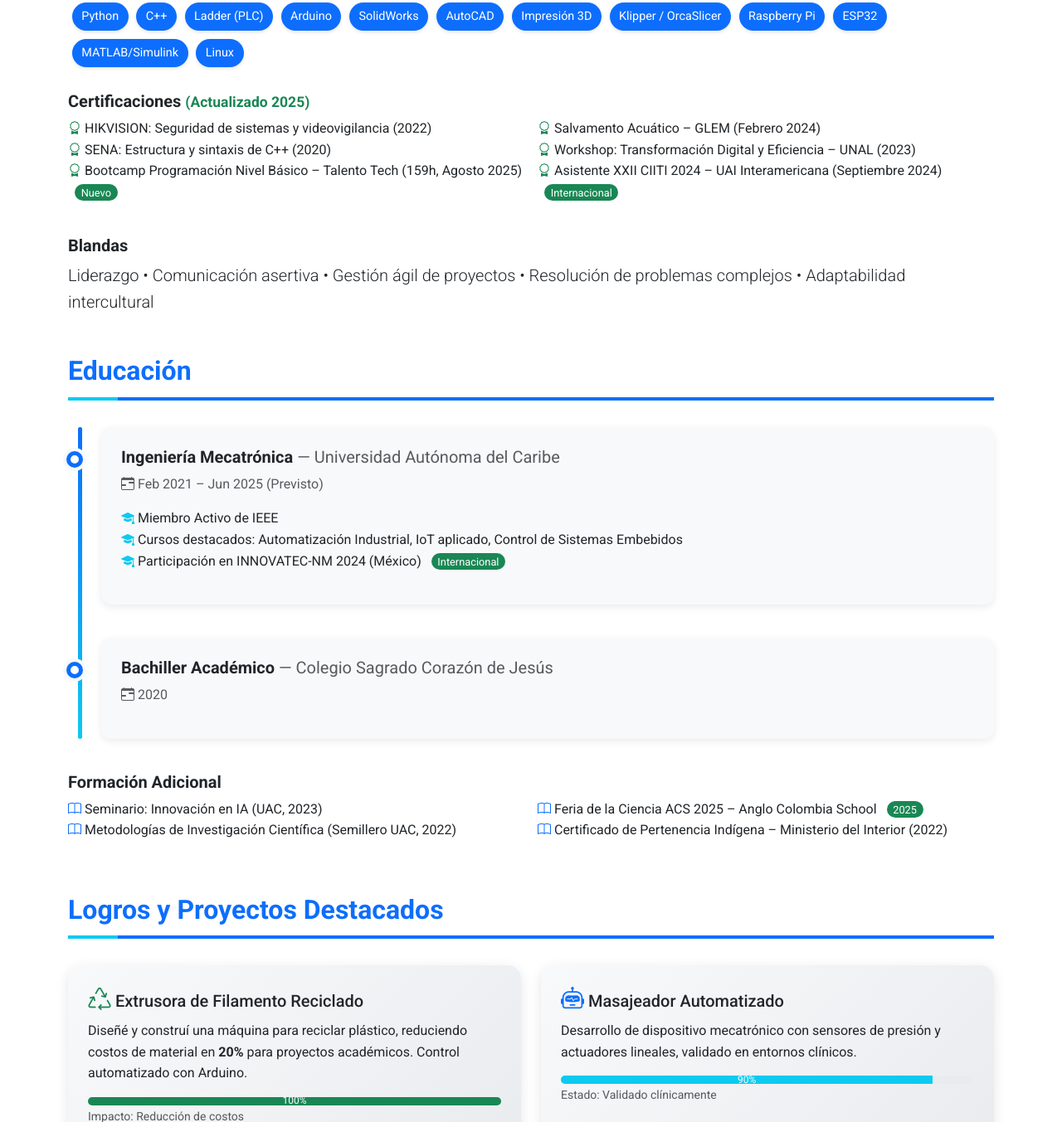
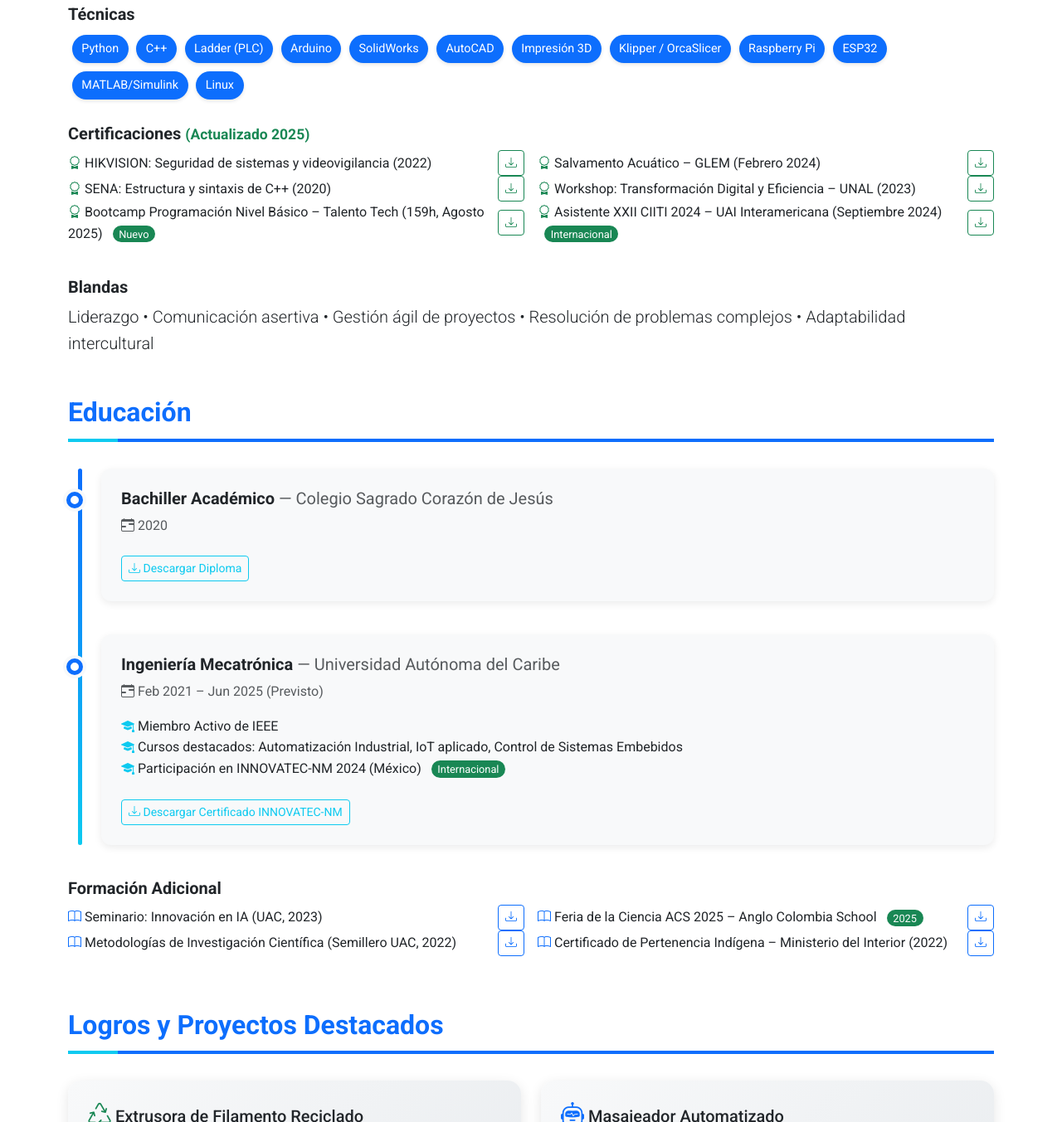
Before and after one commit to YamithR/C.V.-YamithR, a plain HTML site: page index.html in a window 1280 px wide. Shown: the part 1965-3318 px from the top of the page at 83% size. Drawn offline with nearby package versions, Linux system fonts and the light colour scheme.

```diff
--- a/index.html
+++ b/index.html
@@ -93,6 +93,9 @@
                         <li><i class="bi bi-arrow-right-circle text-primary"></i> Lideré desarrollo y validación de prototipo a escala de simulador mecánico de bote fluvial.</li>
                         <li><i class="bi bi-arrow-right-circle text-primary"></i> Análisis de materiales, experimentación y redacción de informes técnicos.</li>
                     </ul>
+                    <a href="certificados/oniris.pdf" download class="btn btn-sm btn-outline-primary mt-2">
+                        <i class="bi bi-download"></i> Descargar Certificado
+                    </a>
                 </div>
                 <div class="timeline-item">
                     <h5 class="fw-bold">Promotor de Prototipado y Miembro Activo IEEE <span class="text-muted fw-normal">— Universidad Autónoma del Caribe</span></h5>
@@ -124,16 +127,46 @@
             <div class="row g-3">
                 <div class="col-md-6">
                     <ul class="list-unstyled">
-                        <li><i class="bi bi-award text-success"></i> HIKVISION: Seguridad de sistemas y videovigilancia (2022)</li>
-                        <li><i class="bi bi-award text-success"></i> SENA: Estructura y sintaxis de C++ (2020)</li>
-                        <li><i class="bi bi-award text-success"></i> Bootcamp Programación Nivel Básico – Talento Tech (159h, Agosto 2025) <span class="cert-badge">Nuevo</span></li>
+                        <li class="d-flex justify-content-between align-items-center">
+                            <div>
+                                <i class="bi bi-award text-success"></i> HIKVISION: Seguridad de sistemas y videovigilancia (2022)
+                            </div>
+                            <a href="certificados/hikvision.pdf" download class="btn btn-sm btn-outline-success"><i class="bi bi-download"></i></a>
+                        </li>
+                        <li class="d-flex justify-content-between align-items-center">
+                            <div>
+                                <i class="bi bi-award text-success"></i> SENA: Estructura y sintaxis de C++ (2020)
+                            </div>
+                            <a href="certificados/sena_cpp.pdf" download class="btn btn-sm btn-outline-success"><i class="bi bi-download"></i></a>
+                        </li>
+                        <li class="d-flex justify-content-between align-items-center">
+                            <div>
+                                <i class="bi bi-award text-success"></i> Bootcamp Programación Nivel Básico – Talento Tech (159h, Agosto 2025) <span class="cert-badge">Nuevo</span>
+                            </div>
+                            <a href="certificados/talento_tech.pdf" download class="btn btn-sm btn-outline-success"><i class="bi bi-download"></i></a>
+                        </li>
                     </ul>
                 </div>
                 <div class="col-md-6">
                     <ul class="list-unstyled">
-                        <li><i class="bi bi-award text-success"></i> Salvamento Acuático – GLEM (Febrero 2024)</li>
-                        <li><i class="bi bi-award text-success"></i> Workshop: Transformación Digital y Eficiencia – UNAL (2023)</li>
-                        <li><i class="bi bi-award text-success"></i> Asistente XXII CIITI 2024 – UAI Interamericana (Septiembre 2024) <span class="cert-badge">Internacional</span></li>
+                        <li class="d-flex justify-content-between align-items-center">
+                            <div>
+                                <i class="bi bi-award text-success"></i> Salvamento Acuático – GLEM (Febrero 2024)
+                            </div>
+                            <a href="certificados/salvavidas.pdf" download class="btn btn-sm btn-outline-success"><i class="bi bi-download"></i></a>
+                        </li>
+                        <li class="d-flex justify-content-between align-items-center">
+                            <div>
+                                <i class="bi bi-award text-success"></i> Workshop: Transformación Digital y Eficiencia – UNAL (2023)
+                            </div>
+                            <a href="certificados/unal_workshop.pdf" download class="btn btn-sm btn-outline-success"><i class="bi bi-download"></i></a>
+                        </li>
+                        <li class="d-flex justify-content-between align-items-center">
+                            <div>
+                                <i class="bi bi-award text-success"></i> Asistente XXII CIITI 2024 – UAI Interamericana (Septiembre 2024) <span class="cert-badge">Internacional</span>
+                            </div>
+                            <a href="certificados/ciiti2024.pdf" download class="btn btn-sm btn-outline-success"><i class="bi bi-download"></i></a>
+                        </li>
                     </ul>
                 </div>
             </div>
@@ -147,17 +180,25 @@
             <h2 class="section-title">Educación</h2>
             <div class="timeline">
                 <div class="timeline-item">
+                    <h5 class="fw-bold">Bachiller Académico <span class="text-muted fw-normal">— Colegio Sagrado Corazón de Jesús</span></h5>
+                    <p class="text-muted"><i class="bi bi-calendar-range"></i> 2020</p>
+                    <a href="certificados/bachiller.pdf" download class="btn btn-sm btn-outline-info mt-2">
+                        <i class="bi bi-download"></i> Descargar Diploma
+                    </a>
+                </div>
+                <div class="timeline-item">
                     <h5 class="fw-bold">Ingeniería Mecatrónica <span class="text-muted fw-normal">— Universidad Autónoma del Caribe</span></h5>
+
                     <p class="text-muted"><i class="bi bi-calendar-range"></i> Feb 2021 – Jun 2025 (Previsto)</p>
+
                     <ul class="list-unstyled">
                         <li><i class="bi bi-mortarboard-fill text-info"></i> Miembro Activo de IEEE</li>
                         <li><i class="bi bi-mortarboard-fill text-info"></i> Cursos destacados: Automatización Industrial, IoT aplicado, Control de Sistemas Embebidos</li>
                         <li><i class="bi bi-mortarboard-fill text-info"></i> Participación en INNOVATEC-NM 2024 (México) <span class="cert-badge">Internacional</span></li>
                     </ul>
-                </div>
-                <div class="timeline-item">
-                    <h5 class="fw-bold">Bachiller Académico <span class="text-muted fw-normal">— Colegio Sagrado Corazón de Jesús</span></h5>
-                    <p class="text-muted"><i class="bi bi-calendar-range"></i> 2020</p>
+                    <a href="certificados/innovatec_nm2024.pdf" download class="btn btn-sm btn-outline-info mt-2">
+                        <i class="bi bi-download"></i> Descargar Certificado INNOVATEC-NM
+                    </a>
                 </div>
             </div>
 
@@ -165,14 +206,34 @@
             <div class="row g-3">
                 <div class="col-md-6">
                     <ul class="list-unstyled">
-                        <li><i class="bi bi-book text-primary"></i> Seminario: Innovación en IA (UAC, 2023)</li>
-                        <li><i class="bi bi-book text-primary"></i> Metodologías de Investigación Científica (Semillero UAC, 2022)</li>
+                        <li class="d-flex justify-content-between align-items-center">
+                            <div>
+                                <i class="bi bi-book text-primary"></i> Seminario: Innovación en IA (UAC, 2023)
+                            </div>
+                            <a href="certificados/uac_innovacion_ia.pdf" download class="btn btn-sm btn-outline-primary"><i class="bi bi-download"></i></a>
+                        </li>
+                        <li class="d-flex justify-content-between align-items-center">
+                            <div>
+                                <i class="bi bi-book text-primary"></i> Metodologías de Investigación Científica (Semillero UAC, 2022)
+                            </div>
+                            <a href="certificados/semillero_uac.pdf" download class="btn btn-sm btn-outline-primary"><i class="bi bi-download"></i></a>
+                        </li>
                     </ul>
                 </div>
                 <div class="col-md-6">
                     <ul class="list-unstyled">
-                        <li><i class="bi bi-book text-primary"></i> Feria de la Ciencia ACS 2025 – Anglo Colombia School <span class="cert-badge">2025</span></li>
-                        <li><i class="bi bi-book text-primary"></i> Certificado de Pertenencia Indígena – Ministerio del Interior (2022)</li>
+                        <li class="d-flex justify-content-between align-items-center">
+                            <div>
+                                <i class="bi bi-book text-primary"></i> Feria de la Ciencia ACS 2025 – Anglo Colombia School <span class="cert-badge">2025</span>
+                            </div>
+                            <a href="certificados/acs2025.pdf" download class="btn btn-sm btn-outline-primary"><i class="bi bi-download"></i></a>
+                        </li>
+                        <li class="d-flex justify-content-between align-items-center">
+                            <div>
+                                <i class="bi bi-book text-primary"></i> Certificado de Pertenencia Indígena – Ministerio del Interior (2022)
+                            </div>
+                            <a href="certificados/indigena.pdf" download class="btn btn-sm btn-outline-primary"><i class="bi bi-download"></i></a>
+                        </li>
                     </ul>
                 </div>
             </div>
```
Also changed, not shown: styles.css (line endings or trailing spaces).
